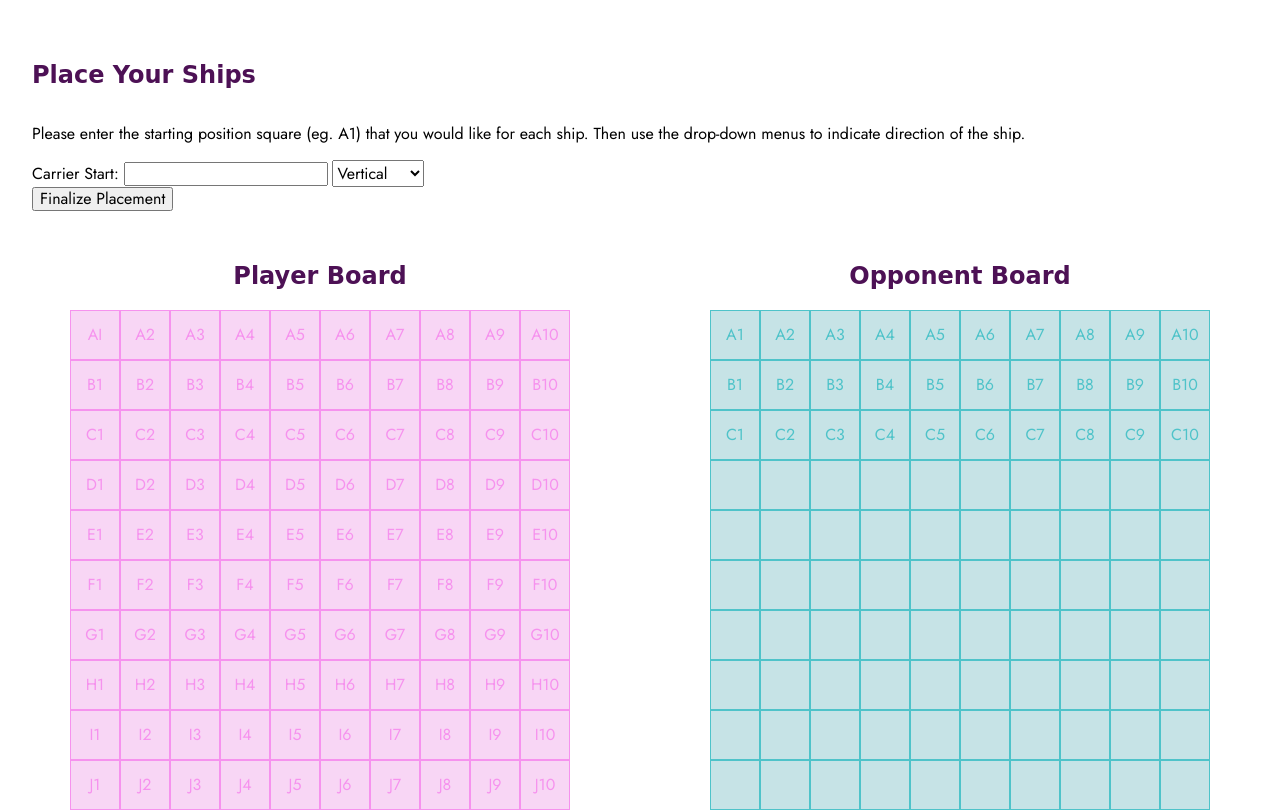
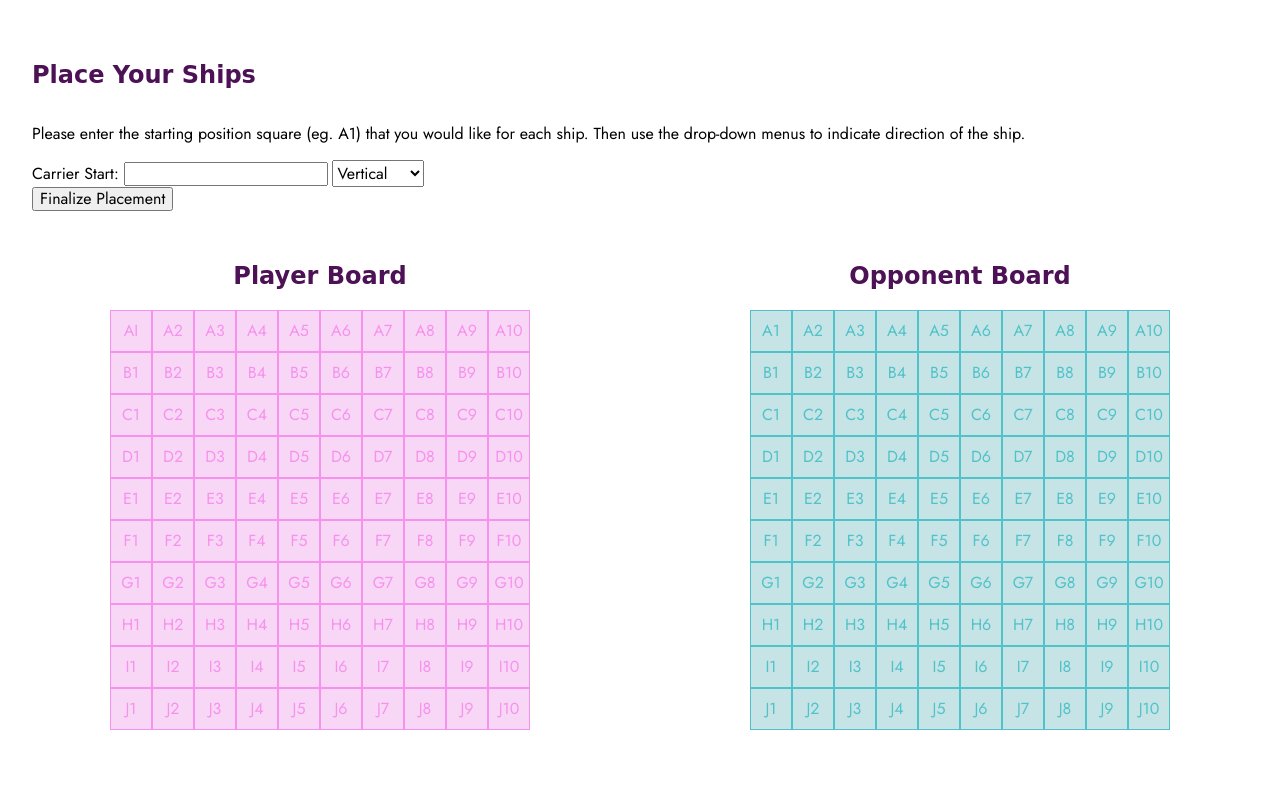
Before and after one commit to danispinxo/battleship-stretch, a website: page public/index.html in a window 1280 px wide. Shown: the part 91-901 px from the top of the page. After the commit the page ends 821 px from the top, so only its background shows below. Drawn offline with nearby package versions, Linux system fonts and the light colour scheme; a web font is replaced by a local one.

Commit message:
filling out dive labels

```diff
--- a/public/index.html
+++ b/public/index.html
@@ -28,7 +28,6 @@
 
   <!-- App JS -->
   <script type="text/javascript" src="./scripts/client.js"></script>
-  <script type="text/javascript" src="./scripts/helperFunctions.js"></script>
 </head>
 
 <body>
@@ -222,88 +221,88 @@
         <div class="opponent-square" id="oC10">C10</div>
       </div>
       <div class="opponent-row" id="D">
-        <div class="opponent-square" id="D1"></div>
-        <div class="opponent-square" id="D2"></div>
-        <div class="opponent-square" id="D3"></div>
-        <div class="opponent-square" id="D4"></div>
-        <div class="opponent-square" id="D5"></div>
-        <div class="opponent-square" id="D6"></div>
-        <div class="opponent-square" id="D7"></div>
-        <div class="opponent-square" id="D8"></div>
-        <div class="opponent-square" id="D9"></div>
-        <div class="opponent-square" id="D10"></div>
+        <div class="opponent-square" id="oD1">D1</div>
+        <div class="opponent-square" id="oD2">D2</div>
+        <div class="opponent-square" id="oD3">D3</div>
+        <div class="opponent-square" id="oD4">D4</div>
+        <div class="opponent-square" id="oD5">D5</div>
+        <div class="opponent-square" id="oD6">D6</div>
+        <div class="opponent-square" id="oD7">D7</div>
+        <div class="opponent-square" id="oD8">D8</div>
+        <div class="opponent-square" id="oD9">D9</div>
+        <div class="opponent-square" id="oD10">D10</div>
       </div>
       <div class="opponent-row" id="E">
-        <div class="opponent-square" id="E1"></div>
-        <div class="opponent-square" id="E2"></div>
-        <div class="opponent-square" id="E3"></div>
-        <div class="opponent-square" id="E4"></div>
-        <div class="opponent-square" id="E5"></div>
-        <div class="opponent-square" id="E6"></div>
-        <div class="opponent-square" id="E7"></div>
-        <div class="opponent-square" id="E8"></div>
-        <div class="opponent-square" id="E9"></div>
-        <div class="opponent-square" id="E10"></div>
+        <div class="opponent-square" id="oE1">E1</div>
+        <div class="opponent-square" id="oE2">E2</div>
+        <div class="opponent-square" id="oE3">E3</div>
+        <div class="opponent-square" id="oE4">E4</div>
+        <div class="opponent-square" id="oE5">E5</div>
+        <div class="opponent-square" id="oE6">E6</div>
+        <div class="opponent-square" id="oE7">E7</div>
+        <div class="opponent-square" id="oE8">E8</div>
+        <div class="opponent-square" id="oE9">E9</div>
+        <div class="opponent-square" id="oE10">E10</div>
       </div>
       <div class="opponent-row" id="F">
-        <div class="opponent-square" id="F1"></div>
-        <div class="opponent-square" id="F2"></div>
-        <div class="opponent-square" id="F3"></div>
-        <div class="opponent-square" id="F4"></div>
-        <div class="opponent-square" id="F5"></div>
-        <div class="opponent-square" id="F6"></div>
-        <div class="opponent-square" id="F7"></div>
-        <div class="opponent-square" id="F8"></div>
-        <div class="opponent-square" id="F9"></div>
-        <div class="opponent-square" id="F10"></div>
+        <div class="opponent-square" id="oF1">F1</div>
+        <div class="opponent-square" id="oF2">F2</div>
+        <div class="opponent-square" id="oF3">F3</div>
+        <div class="opponent-square" id="oF4">F4</div>
+        <div class="opponent-square" id="oF5">F5</div>
+        <div class="opponent-square" id="oF6">F6</div>
+        <div class="opponent-square" id="oF7">F7</div>
+        <div class="opponent-square" id="oF8">F8</div>
+        <div class="opponent-square" id="oF9">F9</div>
+        <div class="opponent-square" id="oF10">F10</div>
       </div>
       <div class="opponent-row" id="G">
-        <div class="opponent-square" id="G1"></div>
-        <div class="opponent-square" id="G2"></div>
-        <div class="opponent-square" id="G3"></div>
-        <div class="opponent-square" id="G4"></div>
-        <div class="opponent-square" id="G5"></div>
-        <div class="opponent-square" id="G6"></div>
-        <div class="opponent-square" id="G7"></div>
-        <div class="opponent-square" id="G8"></div>
-        <div class="opponent-square" id="G9"></div>
-        <div class="opponent-square" id="G10"></div>
+        <div class="opponent-square" id="oG1">G1</div>
+        <div class="opponent-square" id="oG2">G2</div>
+        <div class="opponent-square" id="oG3">G3</div>
+        <div class="opponent-square" id="oG4">G4</div>
+        <div class="opponent-square" id="oG5">G5</div>
+        <div class="opponent-square" id="oG6">G6</div>
+        <div class="opponent-square" id="oG7">G7</div>
+        <div class="opponent-square" id="oG8">G8</div>
+        <div class="opponent-square" id="oG9">G9</div>
+        <div class="opponent-square" id="oG10">G10</div>
       </div>
       <div class="opponent-row" id="H">
-        <div class="opponent-square" id="H1"></div>
-        <div class="opponent-square" id="H2"></div>
-        <div class="opponent-square" id="H3"></div>
-        <div class="opponent-square" id="H4"></div>
-        <div class="opponent-square" id="H5"></div>
-        <div class="opponent-square" id="H6"></div>
-        <div class="opponent-square" id="H7"></div>
-        <div class="opponent-square" id="H8"></div>
-        <div class="opponent-square" id="H9"></div>
-        <div class="opponent-square" id="H10"></div>
+        <div class="opponent-square" id="oH1">H1</div>
+        <div class="opponent-square" id="oH2">H2</div>
+        <div class="opponent-square" id="oH3">H3</div>
+        <div class="opponent-square" id="oH4">H4</div>
+        <div class="opponent-square" id="oH5">H5</div>
+        <div class="opponent-square" id="oH6">H6</div>
+        <div class="opponent-square" id="oH7">H7</div>
+        <div class="opponent-square" id="oH8">H8</div>
+        <div class="opponent-square" id="oH9">H9</div>
+        <div class="opponent-square" id="oH10">H10</div>
       </div>
       <div class="opponent-row" id="I">
-        <div class="opponent-square" id="I1"></div>
-        <div class="opponent-square" id="I2"></div>
-        <div class="opponent-square" id="I3"></div>
-        <div class="opponent-square" id="I4"></div>
-        <div class="opponent-square" id="I5"></div>
-        <div class="opponent-square" id="I6"></div>
-        <div class="opponent-square" id="I7"></div>
-        <div class="opponent-square" id="I8"></div>
-        <div class="opponent-square" id="I9"></div>
-        <div class="opponent-square" id="I10"></div>
+        <div class="opponent-square" id="oI1">I1</div>
+        <div class="opponent-square" id="oI2">I2</div>
+        <div class="opponent-square" id="oI3">I3</div>
+        <div class="opponent-square" id="oI4">I4</div>
+        <div class="opponent-square" id="oI5">I5</div>
+        <div class="opponent-square" id="oI6">I6</div>
+        <div class="opponent-square" id="oI7">I7</div>
+        <div class="opponent-square" id="oI8">I8</div>
+        <div class="opponent-square" id="oI9">I9</div>
+        <div class="opponent-square" id="oI10">I10</div>
       </div>
       <div class="opponent-row" id="J">
-        <div class="opponent-square" id="J1"></div>
-        <div class="opponent-square" id="J2"></div>
-        <div class="opponent-square" id="J3"></div>
-        <div class="opponent-square" id="J4"></div>
-        <div class="opponent-square" id="J5"></div>
-        <div class="opponent-square" id="J6"></div>
-        <div class="opponent-square" id="J7"></div>
-        <div class="opponent-square" id="J8"></div>
-        <div class="opponent-square" id="J9"></div>
-        <div class="opponent-square" id="J10"></div>
+        <div class="opponent-square" id="oJ1">J1</div>
+        <div class="opponent-square" id="oJ2">J2</div>
+        <div class="opponent-square" id="oJ3">J3</div>
+        <div class="opponent-square" id="oJ4">J4</div>
+        <div class="opponent-square" id="oJ5">J5</div>
+        <div class="opponent-square" id="oJ6">J6</div>
+        <div class="opponent-square" id="oJ7">J7</div>
+        <div class="opponent-square" id="oJ8">J8</div>
+        <div class="opponent-square" id="oJ9">J9</div>
+        <div class="opponent-square" id="oJ10">J10</div>
       </div>
     </div>
   </main>
--- a/public/scripts/client.js
+++ b/public/scripts/client.js
@@ -2,7 +2,7 @@ $(document).ready(function() {
   $(function() {
     const $form = $("#placement-form");
     $form.submit(function(event) {
-      // prevents default post activity)
+      // prevents default post activity
       event.preventDefault();
       // serializing the input for post request
       const placement = $(this).serialize();
@@ -11,16 +11,14 @@ $(document).ready(function() {
         url: "/place/",
         data: placement,
         success: function(res) {
-          console.log(res);
-          renderTweets(res);
+          console.log(placement);
         },
         error: function(error) {
           console.error(error);
         },
       })
         .then(() => {
-          this.reset();
-          $("#placement-input").toggle();
+          console.log(placement);
         });
     });
   });
--- a/public/styles/boards.css
+++ b/public/styles/boards.css
@@ -25,8 +25,8 @@ main {
   display: flex;
   justify-content: center;
   align-items: center;
-  width: 3rem;
-  height: 3rem;
+  width: 2.5rem;
+  height: 2.5rem;
   background-color: #f8d6f5;
   color: #f692ee;
   border: 1px;
@@ -59,8 +59,8 @@ main {
   display: flex;
   justify-content: center;
   align-items: center;
-  width: 3rem;
-  height: 3rem;
+  width: 2.5rem;
+  height: 2.5rem;
   background-color: #c6e3e6;
   color: #4fc3c9;
   border: 1px;
--- a/server/index.js
+++ b/server/index.js
@@ -19,6 +19,8 @@ app.get("/", function(req, res) {
 app.post("/place/", function(req, res) {
   const placementObject = req.body;
 
-  carrierStart = placementObject['carrier-start'];
+  let carrierStart = placementObject['carrier-start'];
+
+  console.log(carrierStart);
 
 });
```
